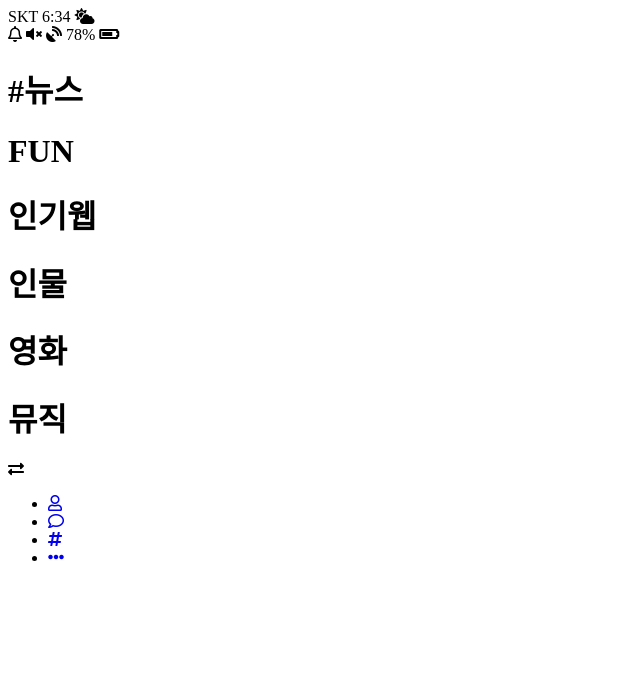
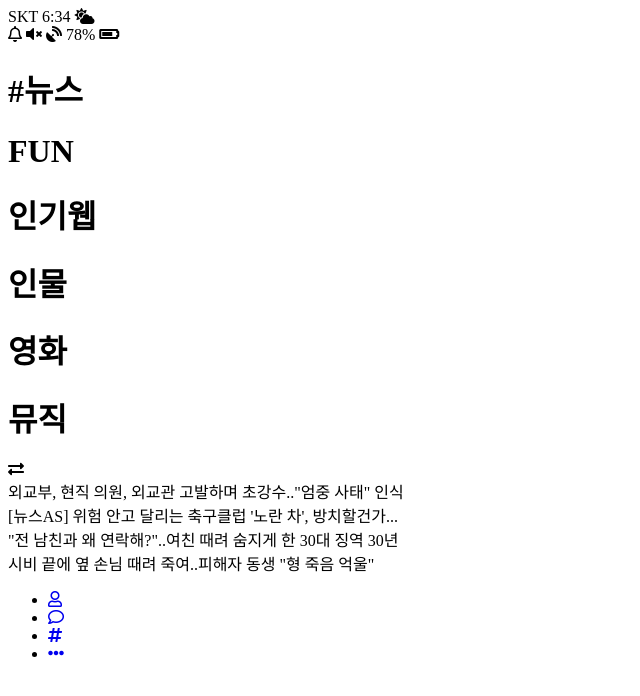
Before and after one commit to qkrjh0904/my-kakao-clone, a plain HTML site: page tags.html in a window 1280 px wide. Shown: the whole page, without its empty margins (0-640 px from the left). Drawn offline with Linux system fonts and the light colour scheme.

Commit message:
[추가] Tags Screen

```diff
--- a/tags.html
+++ b/tags.html
@@ -31,6 +31,12 @@
         <h1 class="header__title">뮤직</h1>
         <i class="fas fa-exchange-alt"></i>
     </header>
+    <main class="tags-main">
+        <div class="news-article">외교부, 현직 의원, 외교관 고발하며 초강수.."엄중 사태" 인식</div>
+        <div class="news-article">[뉴스AS] 위험 안고 달리는 축구클럽 '노란 차', 방치할건가...</div>
+        <div class="news-article">"전 남친과 왜 연락해?"..여친 때려 숨지게 한 30대 징역 30년</div>
+        <div class="news-article">시비 끝에 옆 손님 때려 죽여..피해자 동생 "형 죽음 억울"</div>
+    </main>
     <nav class="nav">
         <ul class="nav__list">
             <li class="nav__list-item"><a href="./friends.html" class="nav__list-link"><i class="far fa-user"></i></a></li>
```
